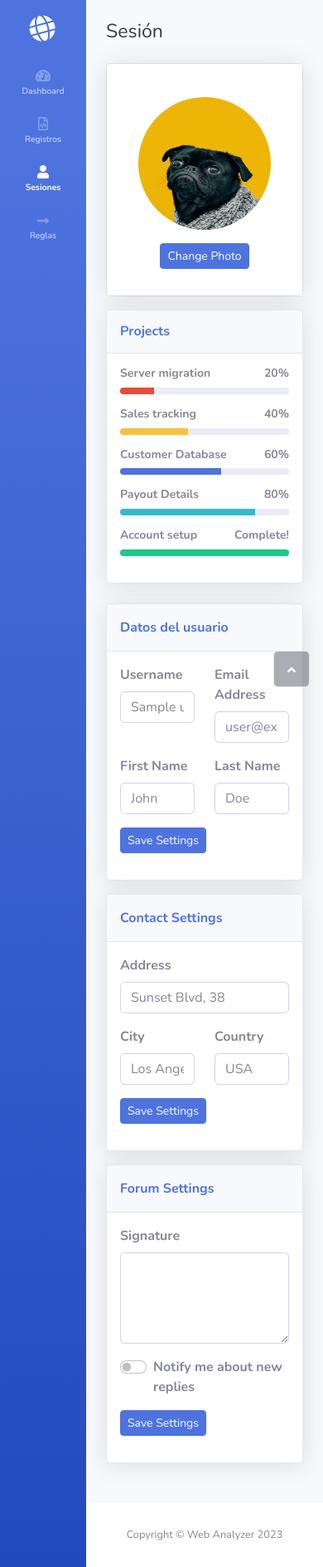
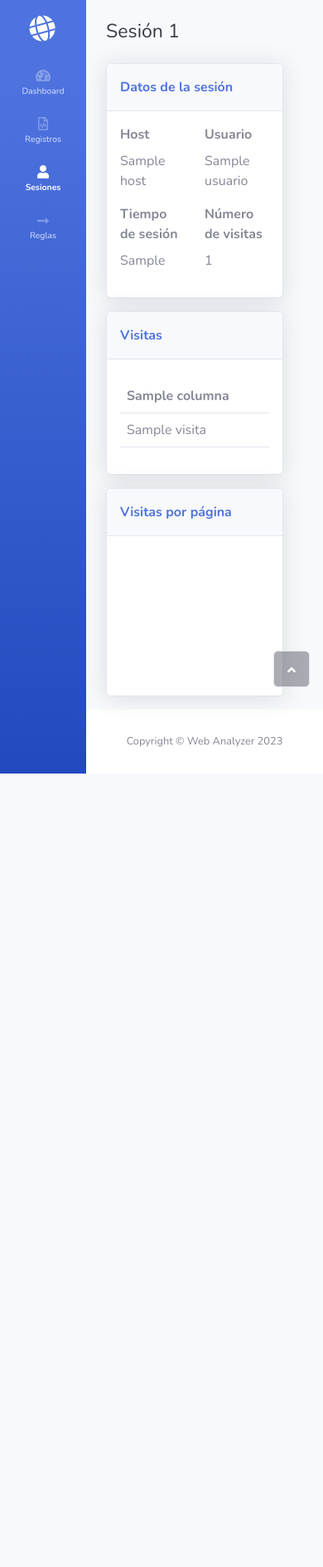
Before and after one commit to PabloLHo/LogAnalyzer, a Flask app: template templates/sesion.html in a window 390 px wide. Shown: the whole page at 83% size. After the commit the page ends 932 px from the top, so only its background shows below. Run offline with Flask 3, Linux system fonts and the light colour scheme; the template is opened without the code that fills it: most values are stand-ins (such as "Sample title", 1, 10 or a date in 2020); parts of the project's set-up code (start-up, migrations or seed data) failed here and were passed over; some libraries are stand-ins or nearby versions.

Commit message:
Página de cada sesion hecha

```diff
--- a/app.py
+++ b/app.py
@@ -20,11 +20,11 @@
 @app.route('/', methods=['GET', 'POST'])
 def index():
     global log, logsExistentes
-    sesiones = log["numSesiones"] if log is not None else None
-    usuarios = len(log["visitasUsuarioDiarias"]) if log is not None else None
-    tam = len(log['procesado']['registros']) if log is not None else None
-    paginas = len(log['totalPaginas']) if log is not None else None
-    visitasPaginas = log['totalPaginas'] if log is not None else None
+    sesiones = log["numSesiones"] if log else None
+    usuarios = len(log["visitasUsuarioDiarias"]) if log else None
+    tam = len(log['procesado']['registros']) if log else None
+    paginas = len(log['totalPaginas']) if log else None
+    visitasPaginas = log['totalPaginas'] if log else None
     return render_template('index.html', log=log, logsExistentes=logsExistentes, tam=tam, numUsuarios=usuarios, numPaginas=paginas, numSesiones=sesiones,
                            totalPaginas=visitasPaginas)
 
@@ -33,16 +33,16 @@
 @app.route('/registros', methods=['GET', 'POST'])
 def registros():
     global log, registrosPorPagina
-    registros = log['procesado']['registros'][0:registrosPorPagina] if log is not None else None
-    columnas = log['procesado']['columnas'] if log is not None else None
-    tam = len(log['procesado']['registros']) if log is not None else None
+    registros = log['procesado']['registros'][0:registrosPorPagina] if log else None
+    columnas = log['procesado']['columnas'] if log else None
+    tam = len(log['procesado']['registros']) if log else None
     return render_template('registros.html', registros=registros, columnas=columnas, tam=tam, registrosPorPagina=registrosPorPagina)
 
 
 @app.route('/ajax', methods=["GET", "POST"])
 def ajax():
     global log, registrosPorPagina
-    registros = log['procesado']['registros'] if log is not None else None
+    registros = log['procesado']['registros'] if log else None
     if request.method == "POST":
         pag = request.form['value']
         antes = (int(pag) - 1) * registrosPorPagina
@@ -55,8 +55,8 @@
 @app.route('/sesiones', methods=['GET', 'POST'])
 def sesiones():
     global log, registrosPorPagina
-    sesiones = log['sesionesOrdenadas'][0:registrosPorPagina] if log is not None else None
-    tam = len(log['sesionesOrdenadas']) if log is not None else None
+    sesiones = log['sesionesOrdenadas'][0:registrosPorPagina] if log else None
+    tam = len(log['sesionesOrdenadas']) if log else None
     columnas = ['idSesion', 'host', 'numeroVisitas']
     return render_template('sesiones.html', sesiones=sesiones, columnas=columnas, tam=tam, registrosPorPagina=registrosPorPagina)
 
@@ -64,7 +64,7 @@
 @app.route('/ajaxSesiones', methods=["GET", "POST"])
 def ajaxSesiones():
     global log, registrosPorPagina
-    sesiones = log['sesionesOrdenadas'] if log is not None else None
+    sesiones = log['sesionesOrdenadas'] if log else None
     if request.method == "POST":
         pag = request.form['value']
         antes = (int(pag) - 1) * registrosPorPagina
@@ -76,8 +76,19 @@
 #Ruta para ver los datos de una sesion
 @app.route('/sesion', methods=['GET', 'POST'])
 def sesion():
-    usuario = request.url.split("=")[1]
-    return render_template('sesion.html', usuario=usuario)
+    global log, registrosPorPagina
+    id = int(request.url.split("=")[1])
+    sesion = log['sesionesOrdenadas'][id-1] if log else None
+    columnas = log['procesado']['columnas'] if log else None
+    porPaginas = None
+    if sesion :
+        porPaginas = dict()
+        for visita in sesion['visitas'] :
+            if visita['pagina'] not in porPaginas :
+                porPaginas[visita['pagina']] = 1
+            else :
+                porPaginas[visita['pagina']] += 1
+    return render_template('sesion.html', sesion=sesion, columnas=columnas, porPaginas=porPaginas)
 
 
 #Ruta para ver los datos de un host
--- a/templates/index.html
+++ b/templates/index.html
@@ -217,7 +217,6 @@
     <script src="static/js/chart.min.js"></script>
     <script src="static/js/bs-init.js"></script>
     <script src="static/js/theme.js"></script>
-
     <script>
         {% if log %}
             window.onload = function() {
--- a/templates/sesion.html
+++ b/templates/sesion.html
@@ -4,7 +4,7 @@
 <head>
     <meta charset="utf-8">
     <meta name="viewport" content="width=device-width, initial-scale=1.0, shrink-to-fit=no">
-    <title>Sesion - Web Analyzer</title>
+    <title>Sesion {{sesion['id']}} - Web Analyzer</title>
     <link rel="stylesheet" href="static/bootstrap/css/bootstrap.min.css">
     <link rel="stylesheet" href="https://fonts.googleapis.com/css?family=Nunito:200,200i,300,300i,400,400i,600,600i,700,700i,800,800i,900,900i&amp;display=swap">
     <link rel="stylesheet" href="static/fonts/fontawesome-all.min.css">
@@ -32,138 +32,67 @@
             <div id="content">
                 <div class="container-fluid">
                     <br>
-                    <h3 class="text-dark mb-4">Sesión</h3>
+                    <h3 class="text-dark mb-4">Sesión {{sesion['id']}}</h3>
                     <div class="row mb-3">
-                        <div class="col-lg-4">
-                            <div class="card mb-3">
-                                <div class="card-body text-center shadow"><img class="rounded-circle mb-3 mt-4" src="static/img/dogs/image2.jpeg" width="160" height="160">
-                                    <div class="mb-3"><button class="btn btn-primary btn-sm" type="button">Change Photo</button></div>
+                            <div class="row">
+                                <div class="col">
+                                    <div class="card shadow mb-3">
+                                        <div class="card-header py-3">
+                                            <p class="text-primary m-0 fw-bold">Datos de la sesión</p>
+                                        </div>
+                                        <div class="card-body">
+                                            <div class="row">
+                                                <div class="col">
+                                                    <div class="mb-3"><label class="form-label"><strong>Host</strong></label><p>{{ sesion['host'] }}</p></div>
+                                                </div>
+                                                <div class="col">
+                                                    <div class="mb-3"><label class="form-label"><strong>Usuario</strong></label><p>{{ sesion['usuario'] }}</p></div>
                                                 </div>
                                             </div>
-                            <div class="card shadow mb-4">
-                                <div class="card-header py-3">
-                                    <h6 class="text-primary fw-bold m-0">Projects</h6>
+                                            <div class="row">
+                                                <div class="col">
+                                                    <div class="mb-3"><label class="form-label"><strong>Tiempo de sesión</strong></label><p>{{ sesion['tiempoSesion'] }}</p></div>
                                                 </div>
-                                <div class="card-body">
-                                    <h4 class="small fw-bold">Server migration<span class="float-end">20%</span></h4>
-                                    <div class="progress progress-sm mb-3">
-                                        <div class="progress-bar bg-danger" aria-valuenow="20" aria-valuemin="0" aria-valuemax="100" style="width: 20%;"><span class="visually-hidden">20%</span></div>
-                                    </div>
-                                    <h4 class="small fw-bold">Sales tracking<span class="float-end">40%</span></h4>
-                                    <div class="progress progress-sm mb-3">
-                                        <div class="progress-bar bg-warning" aria-valuenow="40" aria-valuemin="0" aria-valuemax="100" style="width: 40%;"><span class="visually-hidden">40%</span></div>
-                                    </div>
-                                    <h4 class="small fw-bold">Customer Database<span class="float-end">60%</span></h4>
-                                    <div class="progress progress-sm mb-3">
-                                        <div class="progress-bar bg-primary" aria-valuenow="60" aria-valuemin="0" aria-valuemax="100" style="width: 60%;"><span class="visually-hidden">60%</span></div>
-                                    </div>
-                                    <h4 class="small fw-bold">Payout Details<span class="float-end">80%</span></h4>
-                                    <div class="progress progress-sm mb-3">
-                                        <div class="progress-bar bg-info" aria-valuenow="80" aria-valuemin="0" aria-valuemax="100" style="width: 80%;"><span class="visually-hidden">80%</span></div>
-                                    </div>
-                                    <h4 class="small fw-bold">Account setup<span class="float-end">Complete!</span></h4>
-                                    <div class="progress progress-sm mb-3">
-                                        <div class="progress-bar bg-success" aria-valuenow="100" aria-valuemin="0" aria-valuemax="100" style="width: 100%;"><span class="visually-hidden">100%</span></div>
+                                                <div class="col">
+                                                    <div class="mb-3"><label class="form-label"><strong>Número de visitas</strong></label><p>{{ sesion['visitas'] | length }}</p></div>
                                                 </div>
                                             </div>
                                         </div>
                                     </div>
-                        <div class="col-lg-8">
-                            <div class="row mb-3 d-none">
-                                <div class="col">
-                                    <div class="card text-white bg-primary shadow">
-                                        <div class="card-body">
-                                            <div class="row mb-2">
-                                                <div class="col">
-                                                    <p class="m-0">Peformance</p>
-                                                    <p class="m-0"><strong>65.2%</strong></p>
-                                                </div>
-                                                <div class="col-auto"><i class="fas fa-rocket fa-2x"></i></div>
-                                            </div>
-                                            <p class="text-white-50 small m-0"><i class="fas fa-arrow-up"></i>&nbsp;5% since last month</p>
-                                        </div>
-                                    </div>
-                                </div>
-                                <div class="col">
-                                    <div class="card text-white bg-success shadow">
-                                        <div class="card-body">
-                                            <div class="row mb-2">
-                                                <div class="col">
-                                                    <p class="m-0">Peformance</p>
-                                                    <p class="m-0"><strong>65.2%</strong></p>
-                                                </div>
-                                                <div class="col-auto"><i class="fas fa-rocket fa-2x"></i></div>
-                                            </div>
-                                            <p class="text-white-50 small m-0"><i class="fas fa-arrow-up"></i>&nbsp;5% since last month</p>
-                                        </div>
-                                    </div>
-                                </div>
-                            </div>
-                            <div class="row">
-                                <div class="col">
                                     <div class="card shadow mb-3">
                                         <div class="card-header py-3">
-                                            <p class="text-primary m-0 fw-bold">Datos del usuario</p>
+                                            <p class="text-primary m-0 fw-bold">Visitas</p>
                                         </div>
                                         <div class="card-body">
-                                            <form>
-                                                <div class="row">
-                                                    <div class="col">
-                                                        <div class="mb-3"><label class="form-label" for="username"><strong>Username</strong></label><input class="form-control" type="text" id="username" placeholder="{{usuario}}" name="username"></div>
+                                            <div class="table-responsive table mt-2" id="dataTable" role="grid" aria-describedby="dataTable_info">
+                                                <table class="table my-0" id="data">
+                                                    <thead>
+                                                        <tr>
+                                                            {% for c in columnas %}
+                                                                <th>{{ c }}</th>
+                                                            {% endfor %}
+                                                        </tr>
+                                                    </thead>
+                                                    <tbody id="tabla">
+                                                        {% for visita in sesion['visitas'] %}
+                                                                <tr>
+                                                                    {% for c in columnas %}
+                                                                        <td>{{ visita[c] }}</td>
+                                                                    {% endfor %}
+                                                                </tr>
+                                                        {% endfor %}
+                                                    </tbody>
+                                                </table>
                                             </div>
-                                                    <div class="col">
-                                                        <div class="mb-3"><label class="form-label" for="email"><strong>Email Address</strong></label><input class="form-control" type="email" id="email" placeholder="user@example.com" name="email"></div>
-                                                    </div>
-                                                </div>
-                                                <div class="row">
-                                                    <div class="col">
-                                                        <div class="mb-3"><label class="form-label" for="first_name"><strong>First Name</strong></label><input class="form-control" type="text" id="first_name" placeholder="John" name="first_name"></div>
-                                                    </div>
-                                                    <div class="col">
-                                                        <div class="mb-3"><label class="form-label" for="last_name"><strong>Last Name</strong></label><input class="form-control" type="text" id="last_name" placeholder="Doe" name="last_name"></div>
-                                                    </div>
-                                                </div>
-                                                <div class="mb-3"><button class="btn btn-primary btn-sm" type="submit">Save Settings</button></div>
-                                            </form>
                                         </div>
                                     </div>
                                     <div class="card shadow">
                                         <div class="card-header py-3">
-                                            <p class="text-primary m-0 fw-bold">Contact Settings</p>
+                                            <p class="text-primary m-0 fw-bold">Visitas por página</p>
                                         </div>
                                         <div class="card-body">
-                                            <form>
-                                                <div class="mb-3"><label class="form-label" for="address"><strong>Address</strong></label><input class="form-control" type="text" id="address" placeholder="Sunset Blvd, 38" name="address"></div>
-                                                <div class="row">
-                                                    <div class="col">
-                                                        <div class="mb-3"><label class="form-label" for="city"><strong>City</strong></label><input class="form-control" type="text" id="city" placeholder="Los Angeles" name="city"></div>
+                                            <div class="chart-area"><canvas id="visitasPorPagina"></canvas></div>
                                         </div>
-                                                    <div class="col">
-                                                        <div class="mb-3"><label class="form-label" for="country"><strong>Country</strong></label><input class="form-control" type="text" id="country" placeholder="USA" name="country"></div>
-                                                    </div>
-                                                </div>
-                                                <div class="mb-3"><button class="btn btn-primary btn-sm" type="submit">Save&nbsp;Settings</button></div>
-                                            </form>
-                                        </div>
-                                    </div>
-                                </div>
-                            </div>
-                        </div>
-                    </div>
-                    <div class="card shadow mb-5">
-                        <div class="card-header py-3">
-                            <p class="text-primary m-0 fw-bold">Forum Settings</p>
-                        </div>
-                        <div class="card-body">
-                            <div class="row">
-                                <div class="col-md-6">
-                                    <form>
-                                        <div class="mb-3"><label class="form-label" for="signature"><strong>Signature</strong><br></label><textarea class="form-control" id="signature" rows="4" name="signature"></textarea></div>
-                                        <div class="mb-3">
-                                            <div class="form-check form-switch"><input class="form-check-input" type="checkbox" id="formCheck-1"><label class="form-check-label" for="formCheck-1"><strong>Notify me about new replies</strong></label></div>
-                                        </div>
-                                        <div class="mb-3"><button class="btn btn-primary btn-sm" type="submit">Save Settings</button></div>
-                                    </form>
                                     </div>
                                 </div>
                             </div>
@@ -178,8 +107,24 @@
         </div><a class="border rounded d-inline scroll-to-top" href="#page-top"><i class="fas fa-angle-up"></i></a>
     </div>
     <script src="static/bootstrap/js/bootstrap.min.js"></script>
+    <script src="static/js/graficas.js"></script>
+    <script src="static/js/chart.min.js"></script>
     <script src="static/js/bs-init.js"></script>
     <script src="static/js/theme.js"></script>
+    <script>
+        {% if porPaginas %}
+            window.onload = function() {
+                paginas = [];
+                visitas = [];
+                {% for pagina in porPaginas %}
+                    paginas.push("{{pagina}}");
+                    visitas.push({{porPaginas[pagina]}})
+                {%endfor%}
+
+                graficaBarras("visitasPorPagina", "Visitas por página", visitas, paginas);
+            }
+        {% endif %}
+    </script>
 </body>
 
 </html>
--- a/templates/sesiones.html
+++ b/templates/sesiones.html
@@ -52,7 +52,7 @@
                                     <tbody id="tabla">
                                         {% for sesion in sesiones %}
                                                 <tr>
-                                                    <td><a id="sesion" href="/sesion?id={{id}}"> {{sesion['id']}}</a></td>
+                                                    <td><a id="sesion" href="/sesion?id={{sesion['id']}}"> {{sesion['id']}}</a></td>
                                                     <td><a id="host" href="/host?host={{sesion['host']}}"> {{sesion['host']}}</a></td>
                                                     <td>{{sesion['usuario']}}</td>
                                                     <td>{{sesion['tiempoSesion']}}</td>
--- a/templates/tablaSesiones.html
+++ b/templates/tablaSesiones.html
@@ -1,6 +1,6 @@
 {% for sesion in datos_modificados %}
         <tr>
-            <td><a id="sesion" href="/sesion?id={{id}}"> {{sesion['id']}}</a></td>
+            <td><a id="sesion" href="/sesion?id={{sesion['id']}}"> {{sesion['id']}}</a></td>
             <td><a id="host" href="/host?host={{sesion['host']}}"> {{sesion['host']}}</a></td>
             <td>{{sesion['usuario']}}</td>
             <td>{{sesion['tiempoSesion']}}</td>
```
Lines whose indentation alone changed are shown as unchanged.
